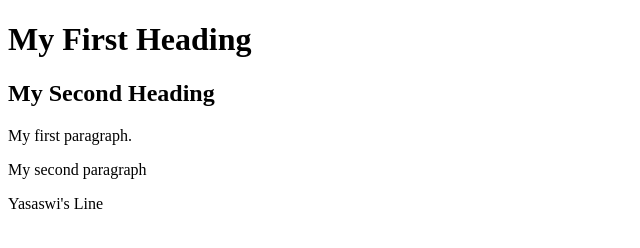
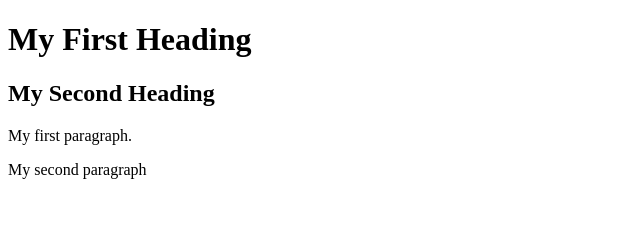
Before and after one commit to batsy255/webapp, a plain HTML site: page index.html in a window 1280 px wide. Shown: the whole page, without its empty margins (0-640 px from the left). Drawn offline with Linux system fonts and the light colour scheme.

Commit message:
Update index.html

```diff
--- a/index.html
+++ b/index.html
@@ -6,6 +6,5 @@
 <h2>My Second Heading</h2>
 <p>My first paragraph.</p>
 <p>My second paragraph</p>
-<p> Yasaswi's Line</p>
 </body>
 </html>
```
